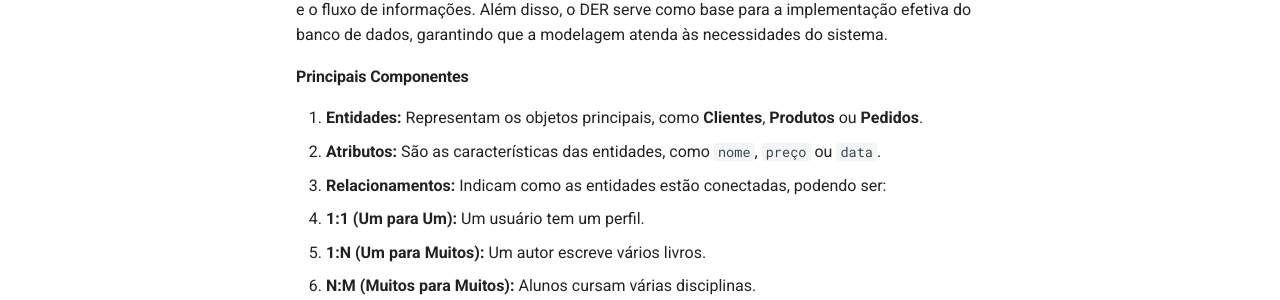
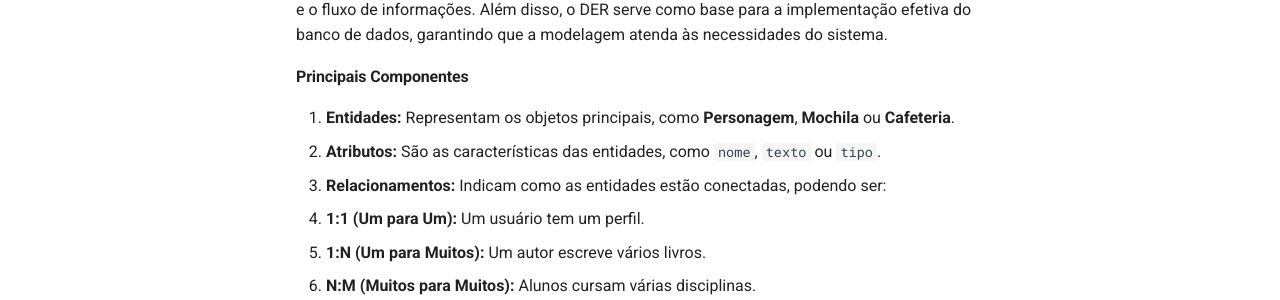
Before and after one commit to SBD1/2025.01-Estagio-de-TI, an MkDocs documentation site: the page built from docs/modulo1/der.md, in a window 1280 px wide and 900 px high. Shown: the part 375-675 px from the top of the window. Built offline with MkDocs 1.6.1 and Material for MkDocs 9.7.7, drawn with Linux system fonts in a browser that asks for light colours; comment, search, counter and statistics services are not loaded.

Commit message:
Adicionando Diagrama Entidade Relacional
Co-authored-by: EmivaltoJrr <emivalto14@gmail.com>
Co-authored-by: Gustavo Henrique <gustavohenriqueprivado@gmail.com>
Co-authored-by: Caiomesvie <caioltwin@gmail.com>
Co-authored-by: Bertolazi <gabriel.basto.bertolazi@gmail.com>

```diff
--- a/docs/modulo1/der.md
+++ b/docs/modulo1/der.md
@@ -6,8 +6,8 @@
 
 #### **Principais Componentes**
 
-1. **Entidades:** Representam os objetos principais, como **Clientes**, **Produtos** ou **Pedidos**.
-2. **Atributos:** São as características das entidades, como `nome`, `preço` ou `data`.
+1. **Entidades:** Representam os objetos principais, como **Personagem**, **Mochila** ou **Cafeteria**.
+2. **Atributos:** São as características das entidades, como `nome`, `texto` ou `tipo`.
 3. **Relacionamentos:** Indicam como as entidades estão conectadas, podendo ser:
    - **1:1 (Um para Um):** Um usuário tem um perfil.
    - **1:N (Um para Muitos):** Um autor escreve vários livros.
@@ -29,7 +29,7 @@
 Abaixo está o nosso Diagrama Entidade-Relacionamento interativo:
 
 
-[V1 do DER.]()
+[V1 do DER.](https://app.diagrams.net/#G1z49a5ddfqbcUum7gDRnuclUJQ5udhLZf#%7B%22pageId%22%3A%22diagrama_jogo_estagiario_modificado%22%7D)
 
 
 ## Histórico de Versão
```
